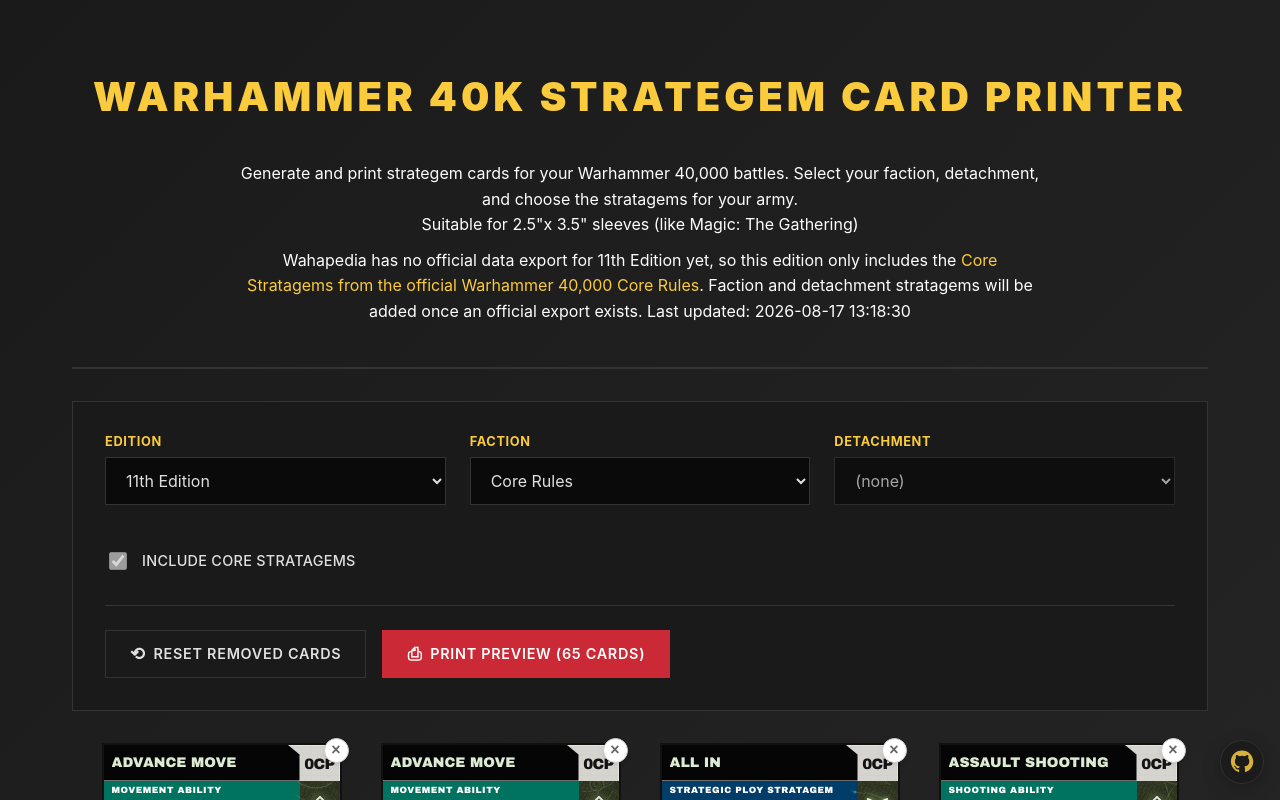
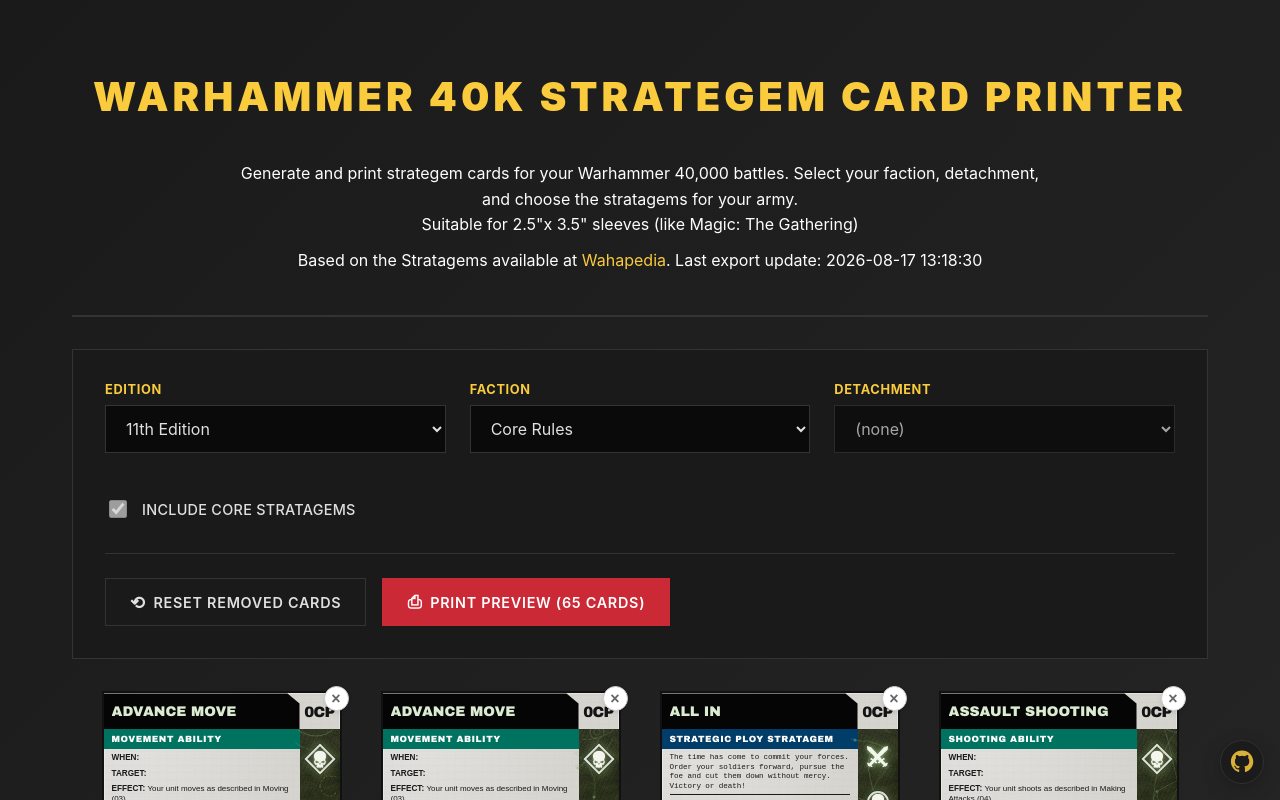
Before and after one commit to pguetschow/warhammer-40k-stratagem-card-generator, a Vue app: page / in a window 1280 px wide. Shown: the top 800 px of the page. Built offline with nearby package versions, Linux system fonts and the light colour scheme.

Commit message:
Use Wahapedia as 11th Edition source

```diff
--- a/src/App.vue
+++ b/src/App.vue
@@ -12,14 +12,7 @@
             <br>
             Suitable for 2.5"x 3.5" sleeves (like Magic: The Gathering)
           </p>
-          <p v-if="selectedEdition === '11'" class="app-description">
-            Wahapedia has no official data export for 11th Edition yet, so this edition only
-            includes the <a :href="sourceUrl">Core Stratagems from the official Warhammer 40,000
-            Core Rules</a>. Faction and detachment stratagems will be added once an official
-            export exists.
-            <span v-if="lastUpdate">Last updated: {{ lastUpdate }}</span>
-          </p>
-          <p v-else class="app-description">
+          <p class="app-description">
             Based on the Stratagems available at <a :href="sourceUrl">Wahapedia</a>.
             <span v-if="lastUpdate">Last export update: {{ lastUpdate }}</span>
           </p>
@@ -156,7 +149,7 @@
 const Core = ref<CardData[]>([])
 const editions = ref<EditionOption[]>([])
 const selectedEdition = ref('11')
-const sourceUrl = ref('https://www.belloflostsouls.net/wp-content/uploads/2026/05/40k-11th-strategems.jpg')
+const sourceUrl = ref('https://wahapedia.ru/wh40k11ed/the-rules/data-export/')
 const lastUpdate = ref('')
 const loadError = ref(false)
 const removedCardIds = ref<Set<string>>(new Set())
@@ -175,7 +168,7 @@
     console.warn('Failed to load editions.json', e)
     editions.value = [
       {id: '10', label: '10th Edition', sourceUrl: 'https://wahapedia.ru/wh40k10ed/the-rules/data-export/'},
-      {id: '11', label: '11th Edition', sourceUrl: 'https://www.belloflostsouls.net/wp-content/uploads/2026/05/40k-11th-strategems.jpg'},
+      {id: '11', label: '11th Edition', sourceUrl: 'https://wahapedia.ru/wh40k11ed/the-rules/data-export/'},
     ]
   }
 }
```
